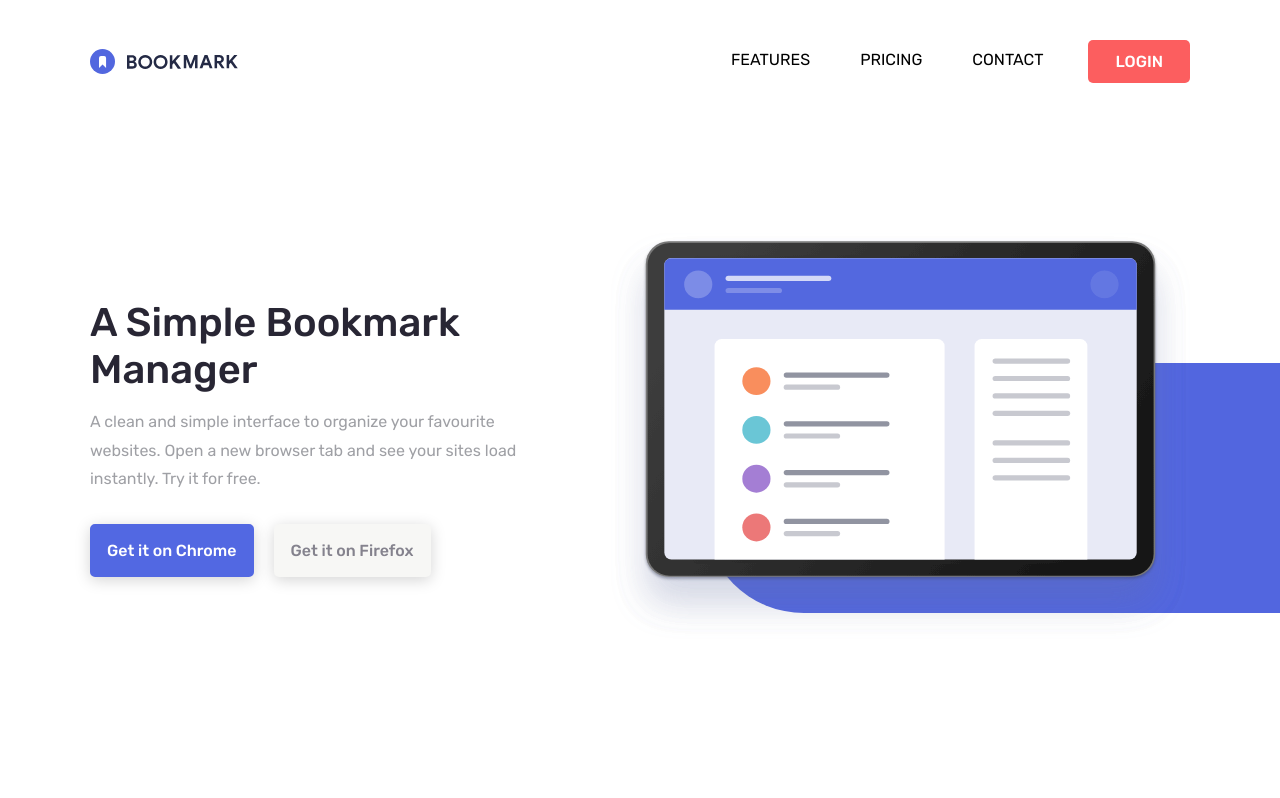
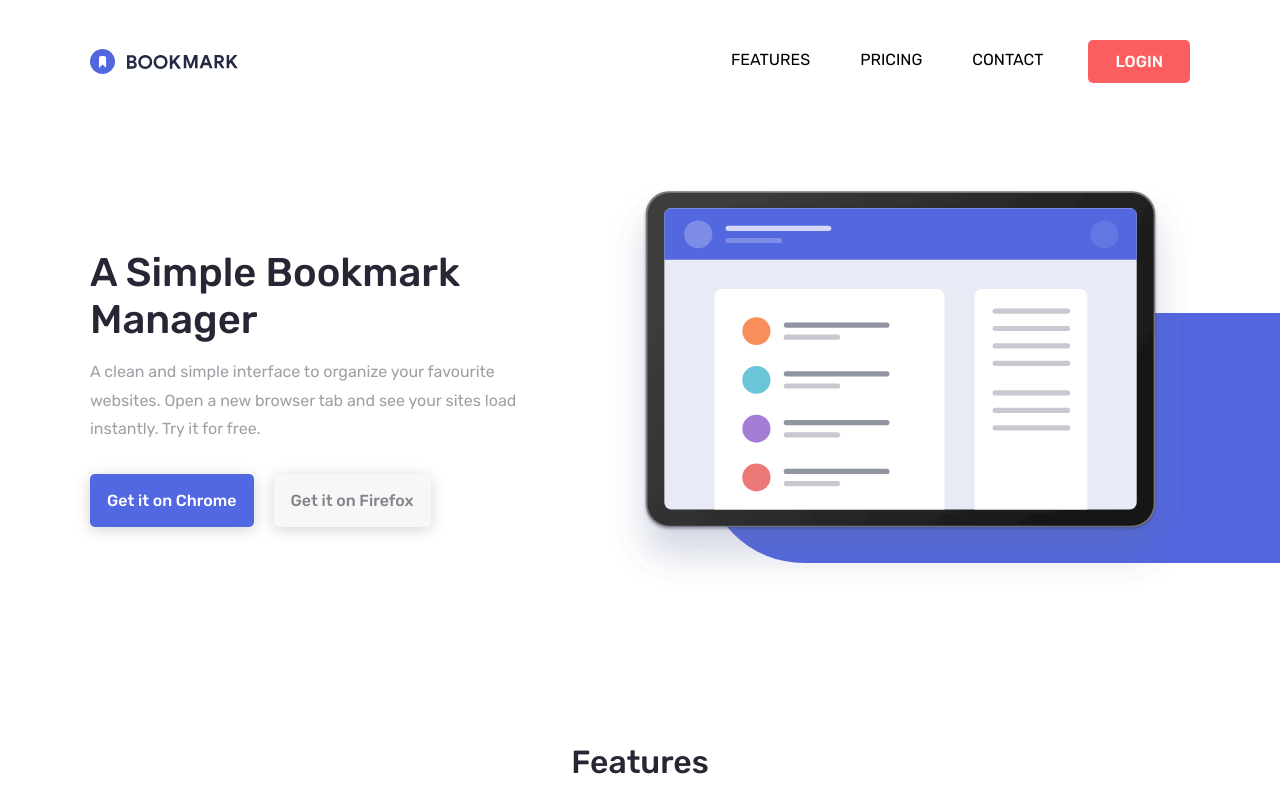
Before and after one commit to p-alex/bookmark-landing-page, a Next.js app: page / in a window 1280 px wide. Shown: the top 798 px of the page. Built offline with nearby package versions, Linux system fonts and the light colour scheme.

Commit message:
Update Hero.module.css

```diff
--- a/styles/Hero.module.css
+++ b/styles/Hero.module.css
@@ -1,7 +1,7 @@
 .hero {
   position: relative;
   width: 100%;
-  margin: 200px auto;
+  margin: 0 auto;
 }
 .hero_container {
   display: flex;
@@ -80,7 +80,7 @@
 
 @media screen and (min-width: 1200px) {
   .hero {
-    margin: 150px auto;
+    margin: 0 auto 150px auto;
   }
   .hero_container {
     width: 1100px;
```
